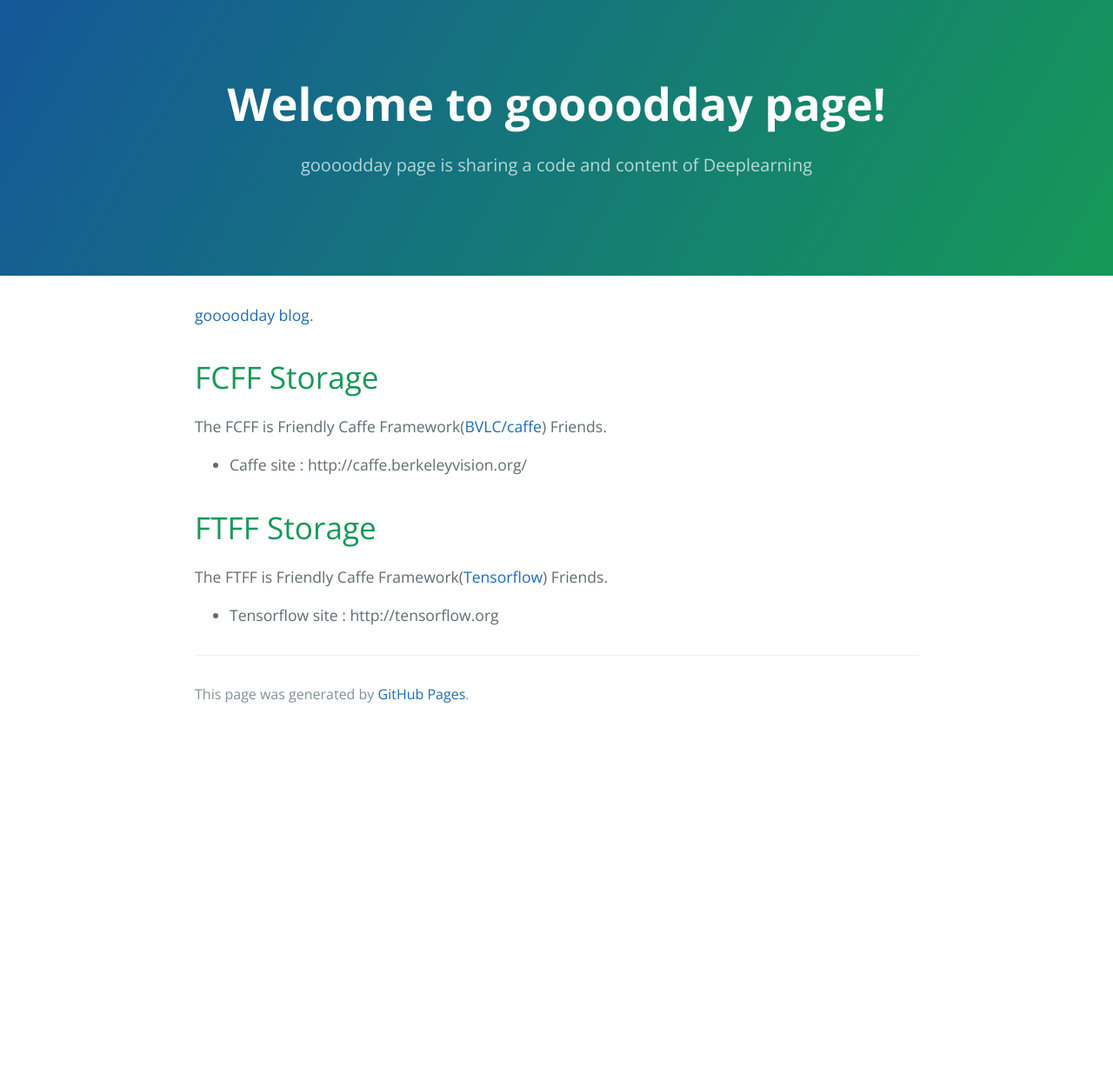
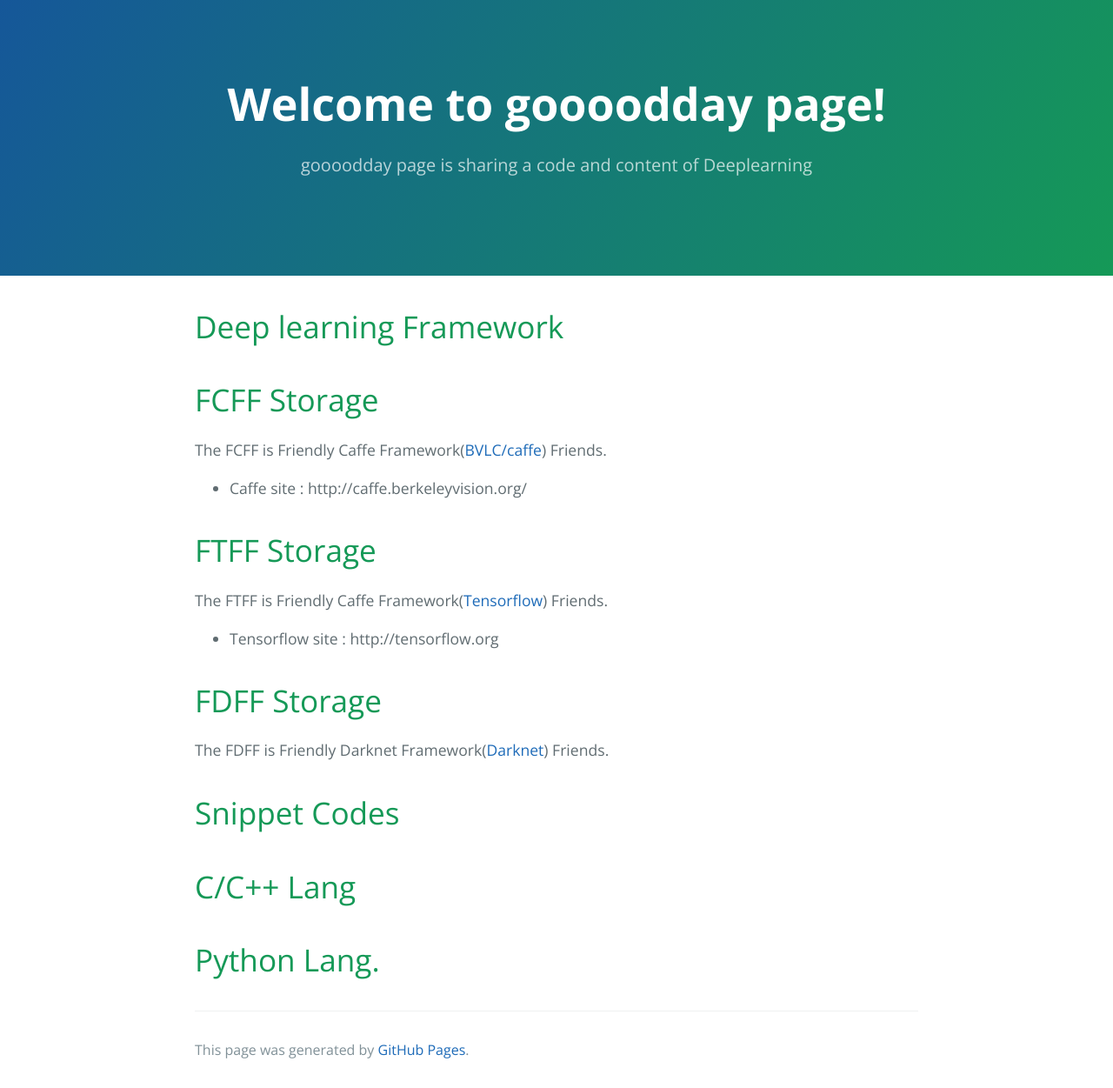
Before and after one commit to goooodday/goooodday.github.io, a Jekyll site: the page built from index.md, in a window 1280 px wide. Shown: the whole page at 87% size. Built offline with Jekyll 4.4.1, drawn with Linux system fonts in a browser that asks for light colours; our own code applies the rules of GitHub Pages for plain Markdown files; before the commit the page ends 900 px from its top, so only the background shows below that.

Commit message:
modify index.md
modify index.md

```diff
--- a/index.md
+++ b/index.md
@@ -1,15 +1,24 @@
 ---
 layout: default
 ---
-[goooodday blog](http://gooooodday.wordpress.com).
+
+# [](#header-2) Deep learning Framework
 
 
-# [](#header-1)FCFF Storage
+# [](#header-3)FCFF Storage
 The FCFF is Friendly Caffe Framework([BVLC/caffe](https://github.com/BVLC/caffe)) Friends.
-
 - Caffe site : http://caffe.berkeleyvision.org/
 
-# [](#header-2)FTFF Storage
+# [](#header-3)FTFF Storage
 The FTFF is Friendly Caffe Framework([Tensorflow](https://github.com/tensorflow/tensorflow)) Friends.
+- Tensorflow site : http://tensorflow.org
 
-- Tensorflow site : http://tensorflow.org
+# [](#header-3)FDFF Storage
+The FDFF is Friendly Darknet Framework([Darknet](https://pjreddie.com/darknet/)) Friends.
+
+
+# [](#header-2) Snippet Codes
+
+# [](#header-3) C/C++ Lang
+
+# [](#header-3) Python Lang.
```
